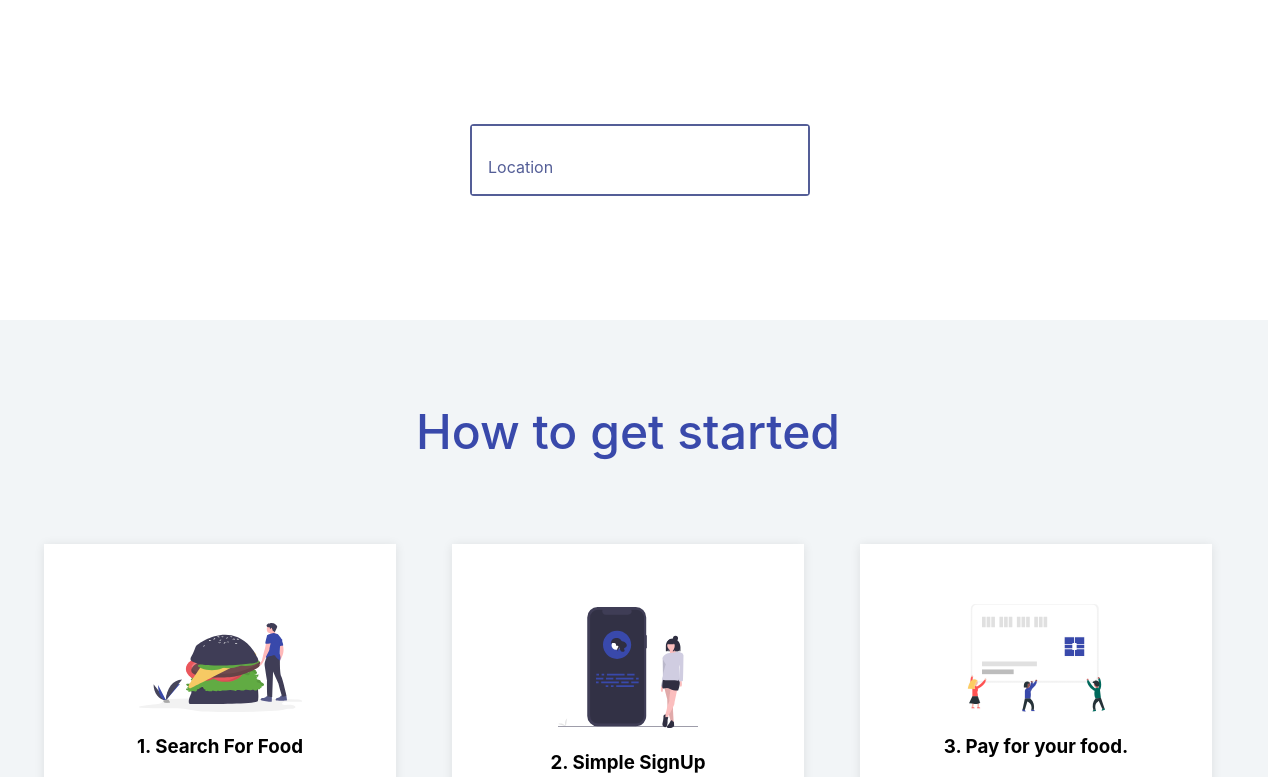
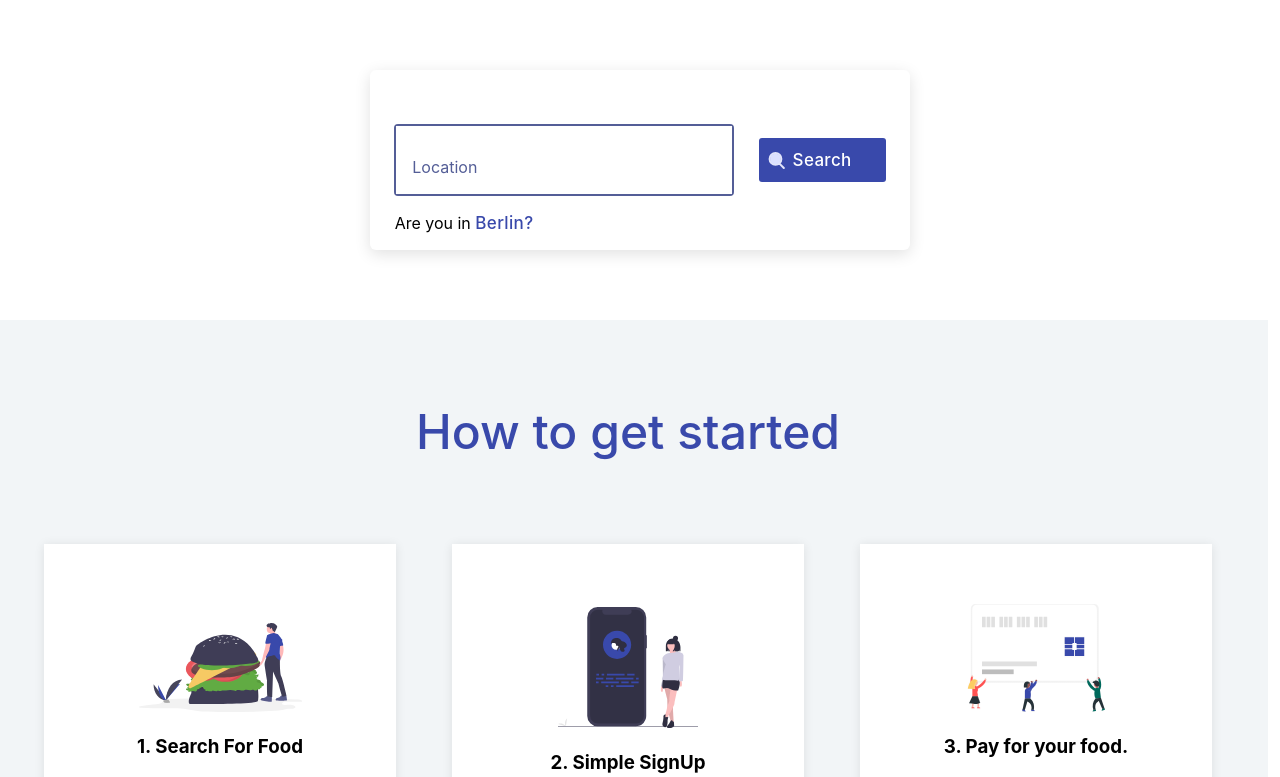
Before and after one commit to chingu-voyages/v19-bears-team-05, a React (Create React App) app in the folder chowpronto_frontend/: page / in a window 1280 px wide. Shown: the top 777 px of the page. Built offline with nearby package versions, Linux system fonts and the light colour scheme.

Commit message:
add <SearchButton /> with container styling

```diff
--- a/chowpronto_frontend/src/patron/pages/landing/index.js
+++ b/chowpronto_frontend/src/patron/pages/landing/index.js
@@ -42,10 +42,39 @@ function LocationSearch() {
 }
 function Search({ input, onChange }) {
   return (
-    <InputParent>
-      <Input placeholder="Location" value={input} onChange={onChange} />
-      <Label>Location</Label>
-    </InputParent>
+    <ElevatedContainer>
+      <Flex>
+        <InputParent>
+          <Input placeholder="Location" value={input} onChange={onChange} />
+          <Label>Location</Label>
+        </InputParent>
+        <Grid>
+          <SearchSVG />
+          <SearchButton>Search</SearchButton>
+        </Grid>
+      </Flex>
+      <div
+        style={{
+          gridRow: "3",
+          alignSelf: "center",
+          justifySelf: "flex-start",
+          paddingLeft: "1.54em",
+        }}
+      >
+        Are you in{" "}
+        <span
+          style={{
+            color: "#3949AB",
+            letterSpacing: "0.02em",
+            fontWeight: 500,
+            fontSize: 17,
+            cursor: "pointer",
+          }}
+        >
+          Berlin?
+        </span>
+      </div>
+    </ElevatedContainer>
   );
 }
 
@@ -165,8 +194,80 @@ const Layout = styled.main`
   max-width: 1200px;
   margin: 0 auto;
 `;
+
 // ---------------------------------
 // Location Search Styled-Components
+
+// Container for Search elements
+const ElevatedContainer = styled.div`
+  display: grid;
+  grid-template-rows: 1fr auto 1fr;
+  background: #ffffff;
+  box-shadow: 0px 4px 16px rgba(0, 0, 0, 0.12);
+  border-radius: 6px;
+  height: 180px;
+  width: 540px;
+`;
+
+// Button SVG ICON
+function SearchSVG() {
+  return (
+    <svg
+      style={{
+        zIndex: 1,
+        alignSelf: "center",
+        paddingLeft: ".6em",
+        pointerEvents: "none",
+      }}
+      width="17"
+      height="17"
+      fill="none"
+      xmlns="http://www.w3.org/2000/svg"
+    >
+      <path
+        d="M10.64 11.417L15.221 16M12.77 6.885a5.885 5.885 0 11-11.77 0 5.885 5.885 0 0111.77 0z"
+        stroke="#E2E5FA"
+        strokeWidth="2"
+        strokeLinecap="round"
+        strokeLinejoin="round"
+      />
+      <path
+        d="M12.28 6.885a5.395 5.395 0 11-10.79 0 5.395 5.395 0 0110.79 0z"
+        fill="#DCE1FF"
+      />
+    </svg>
+  );
+}
+// OverLays button and SVG on same level with grid-area: 1 / 1;
+const Grid = styled.div`
+  display: grid;
+  > * {
+    grid-area: 1 / 1;
+  }
+`;
+
+// Aligns button and input
+const Flex = styled.div`
+  grid-row: 2;
+  display: flex;
+  justify-content: space-evenly;
+  align-items: center;
+`;
+
+const SearchButton = styled.div`
+  font-weight: 500;
+  font-size: 17px;
+  line-height: 20px;
+  display: flex;
+  align-items: center;
+  text-align: center;
+  letter-spacing: 0.02em;
+  background: #3949ab;
+  border-radius: 3px;
+  padding: 0.71em 2em;
+  color: white;
+  cursor: pointer;
+`;
 
 const InputParent = styled.div`
   width: 340px;
```
